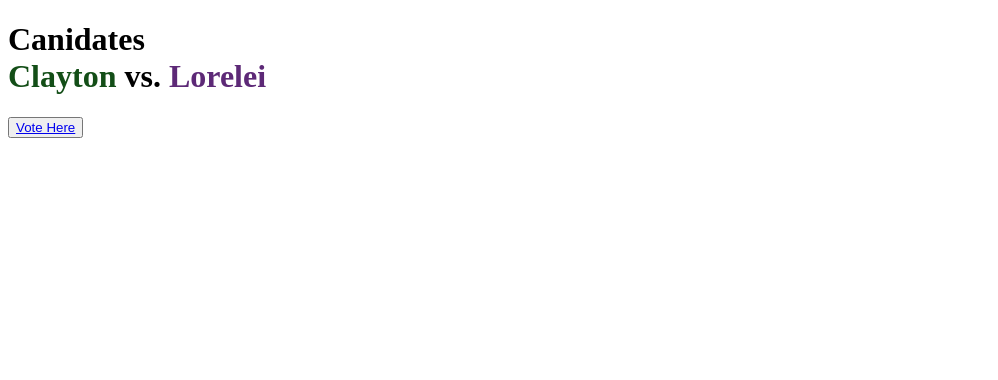
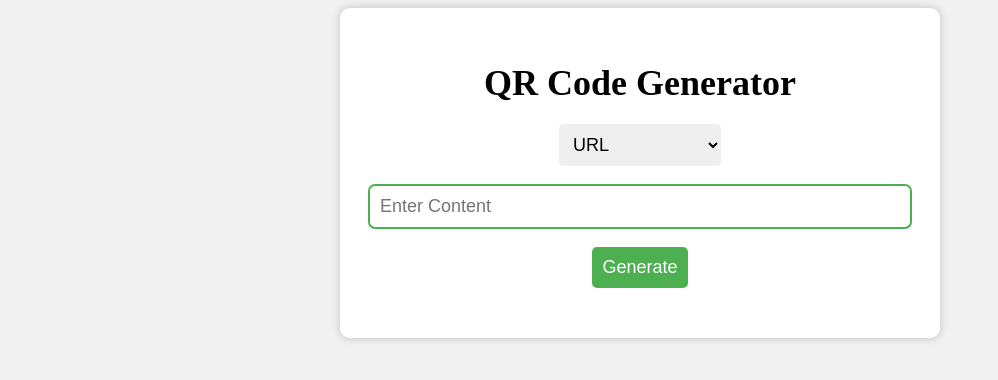
Before and after one commit to heelsboroharry/heelsboroharry.github.io, a plain HTML site: page index.html in a window 1280 px wide. Shown: the whole page, without its empty margins (0-998 px from the left). Drawn offline with Linux system fonts and the light colour scheme.

Commit message:
Update index.html

```diff
--- a/index.html
+++ b/index.html
@@ -1,29 +1,106 @@
 <!DOCTYPE html>
 <html>
 <head>
-        <meta charset="utf-8">
-        <title>Election</title>
+    <title>QR Code Generator</title>
     <style>
-            #canidate1{
-                color: #134e17;
+        * {
+            box-sizing: border-box;
         }
-             #canidate2{
-                color: #5d2977;
+        body {
+            background-color: #f1f1f1;
+        }
+        #container {
+            text-align: center;
+            margin-top: 50px;
+            background-color: #fff;
+            border-radius: 10px;
+            padding: 30px;
+            box-shadow: 0 0 10px rgba(0, 0, 0, 0.2);
+            width: 80%;
+            margin: 0 auto;
+            max-width: 600px;
+        }
+        h1 {
+            font-size: 36px;
+            margin-bottom: 20px;
+        }
+        #contentSelect {
+            padding: 10px;
+            font-size: 18px;
+            border-radius: 5px;
+            border: none;
+            margin-bottom: 20px;
+        }
+        #contentInput {
+            padding: 10px;
+            font-size: 18px;
+            border-radius: 5px;
+            border: none;
+            margin-bottom: 20px;
+            width: 100%;
+            outline: 2px solid #4CAF50;
+        }
+        button {
+            padding: 10px;
+            font-size: 18px;
+            border-radius: 5px;
+            border: none;
+            background-color: #4CAF50;
+            color: #fff;
+            cursor: pointer;
+        }
+        button:hover {
+            background-color: #3e8e41;
+        }
+        #result {
+            margin-top: 20px;
+            text-align: center;
         }
     </style>
 </head>
 <body>
-<h1>Canidates<br> <span id="canidate1">Canidate #1</span> vs. <span id="canidate2">Canidate #2 </span>
-</h1>
-<button><a href="https://docs.google.com/forms/d/e/1FAIpQLSdwSLvV8Fd6zTtkPP3qNpacw33nslOBskMLP9REFv8aycZJmA/viewform?usp=sf_link">Vote Here</a></button>
+    <div id="container">
+        <h1>QR Code Generator</h1>
+        <select id="contentSelect">
+            <option value="url">URL</option>
+            <option value="phone">Phone Number</option>
+            <option value="email">Email</option>
+            <option value="text">Text</option>
+        </select>
+        <input type="text" id="contentInput" placeholder="Enter Content">
+        <button onclick="generateQRCode()">Generate</button>
+        <div id="result"></div>
+    </div>
+
+    <script src="https://cdn.rawgit.com/davidshimjs/qrcodejs/gh-pages/qrcode.min.js"></script>
     <script>
-    // document.body
-        var headingEl = document.getElementById("canidate2");
-        console.log(headingEl);
-        headingEl.innerHTML = "Lorelei";
-         var headingEl = document.getElementById("canidate1");
-        console.log(headingEl);
-        headingEl.innerHTML = "Clayton";
+        function generateQRCode() {
+            var contentSelect = document.getElementById('contentSelect');
+            var contentType = contentSelect.value;
+            var contentInput = document.getElementById('contentInput');
+            var content = contentInput.value;
+            var qrContainer = document.getElementById('result');
+            qrContainer.innerHTML = '';
+
+            if (content) {
+                var qrCode = new QRCode(qrContainer, {
+                    text: generateContentString(contentType, content),
+                    width: 200,
+                    height: 200
+                });
+            }
+        }
+
+        function generateContentString(type, content) {
+            if (type === 'url') {
+                return 'https://' + content;
+            } else if (type === 'phone') {
+                return 'tel:' + content;
+            } else if (type === 'email') {
+                return 'mailto:' + content;
+            } else if (type === 'text') {
+                return content;
+            }
+        }
     </script>
 </body>
-</html>
```
Lines whose indentation alone changed are shown as unchanged.
